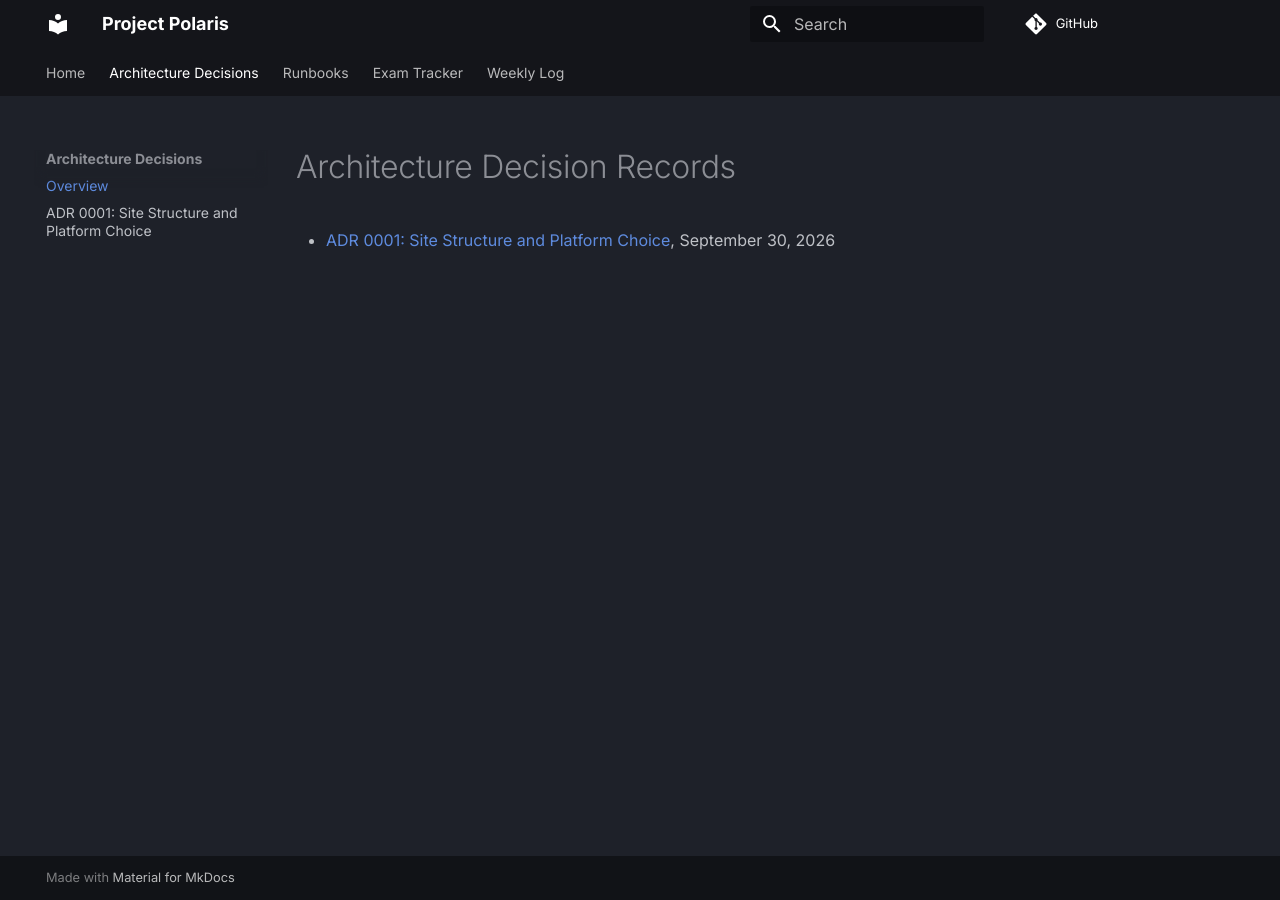
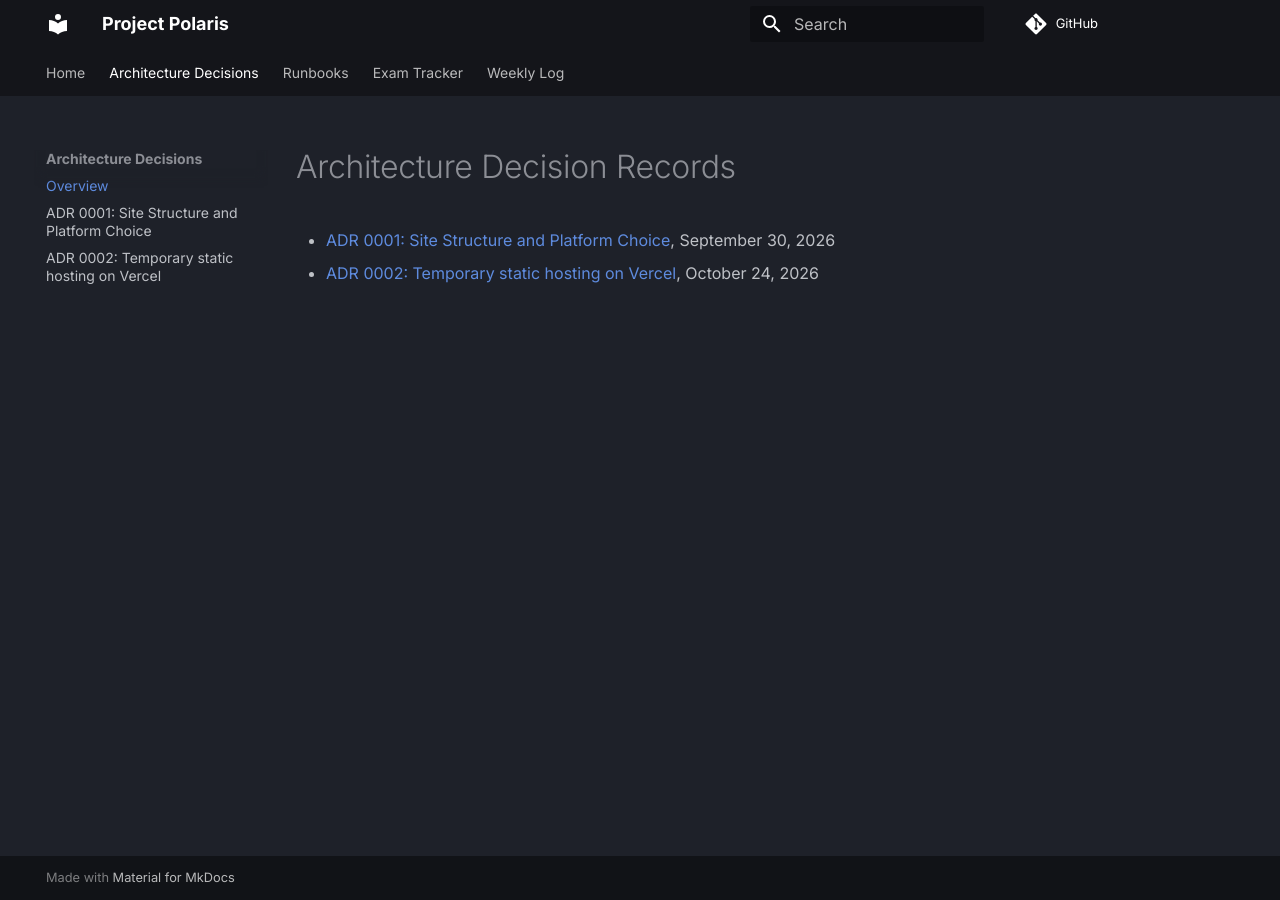
Before and after one commit to Philkaran/polaris, an MkDocs documentation site: the page built from docs/adr/index.md, in a window 1280 px wide. Built offline with MkDocs 1.6.1 and Material for MkDocs 9.7.7, drawn with Linux system fonts in a browser that asks for light colours; comment, search, counter and statistics services are not loaded.

```diff
--- a/docs/adr/index.md
+++ b/docs/adr/index.md
@@ -1,3 +1,4 @@
 # Architecture Decision Records
 
 - [ADR 0001: Site Structure and Platform Choice](0001-site-structure-and-platform-choice.md), September 30, 2026
+- [ADR 0002: Temporary static hosting on Vercel](0002-temporary-static-hosting-on-vercel.md), October 24, 2026
--- a/mkdocs.yml
+++ b/mkdocs.yml
@@ -20,6 +20,7 @@ nav:
   - Architecture Decisions:
       - Overview: adr/index.md
       - "ADR 0001: Site Structure and Platform Choice": adr/0001-site-structure-and-platform-choice.md
+      - "ADR 0002: Temporary static hosting on Vercel": adr/0002-temporary-static-hosting-on-vercel.md
   - Runbooks:
       - Overview: runbooks/index.md
       - "Intermittent connectivity on wireless client devices": runbooks/wireless-client-intermittent-connectivity.md
@@ -28,7 +29,6 @@ nav:
   - Weekly Log:
       - Overview: weekly-log/index.md
       - "Day 0: Site Build and Infrastructure Platform": weekly-log/day-0.md
-
       - "Day 1: Azure Fundamentals": weekly-log/day-01.md
       - "Day 2: Identity and Access": weekly-log/day-02.md
       - "Day 3: Governance": weekly-log/day-03.md
```
Also changed, not shown: docs/adr/0002-temporary-static-hosting-on-vercel.md (added, +19 -0 lines), 1 other file.
